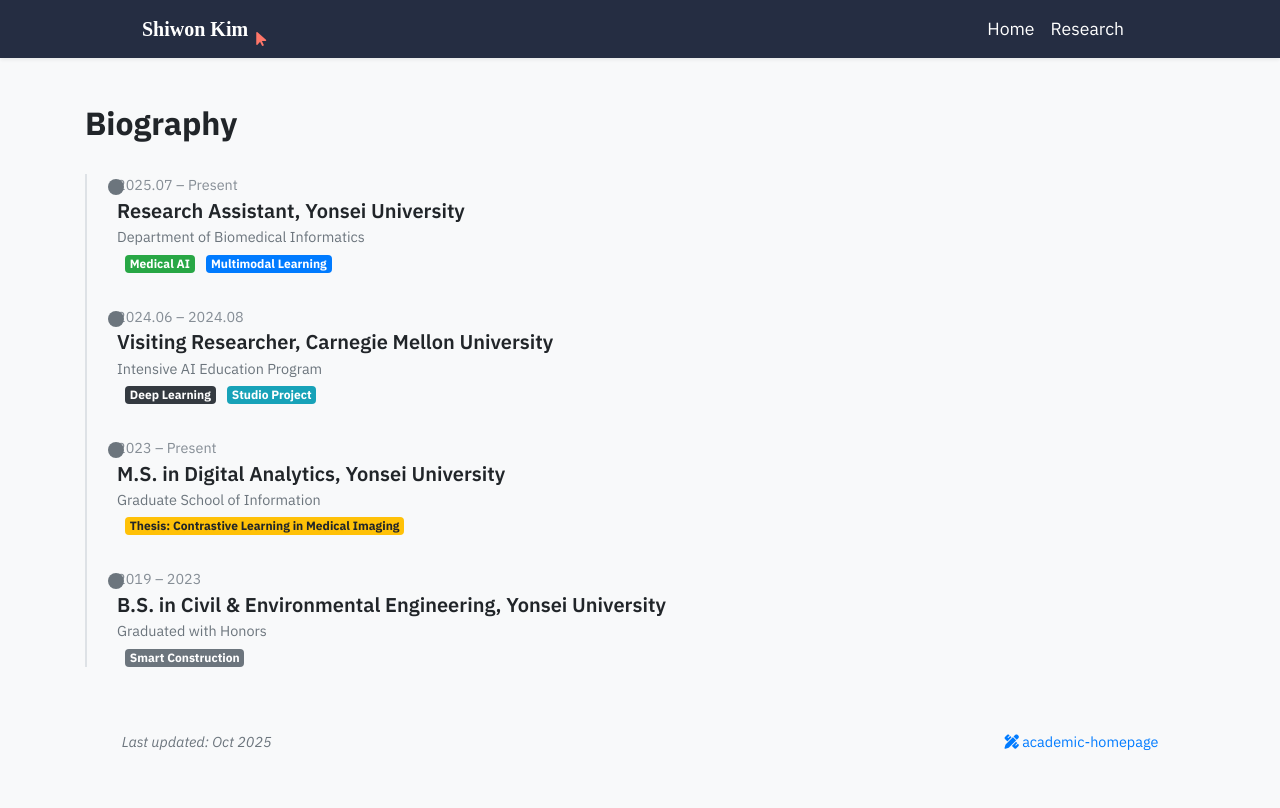
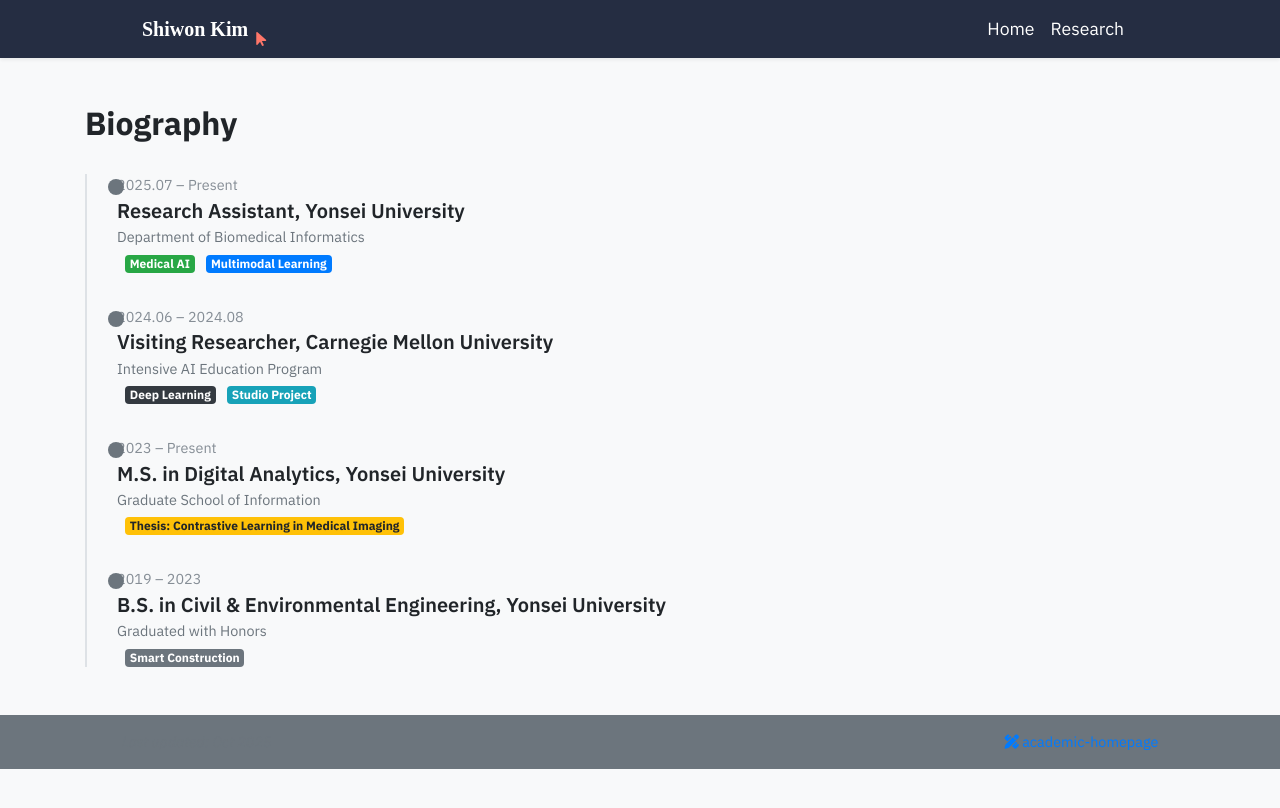
Before and after one commit to shiwonkim/shiwonkim.github.io, a Jekyll site: the page built from bio.html, in a window 1280 px wide. Shown: the top 808 px of the page. Built offline with Jekyll 4.4.1, drawn with Linux system fonts in a browser that asks for light colours; nearby versions of some CDN libraries; some web fonts are replaced; a style sheet for code colours, icons or effects is not loaded.

Commit message:
edit profile

```diff
--- a/_includes/footer.html
+++ b/_includes/footer.html
@@ -1,4 +1,4 @@
-<footer class="footer mt-5">
+<footer class="footer mt-5 bg-secondary">
   <div class="{% if page.container_class %}{{ page.container_class }}{% else %}container-fluid{% endif %}">
     <div class="row justify-content-center">
       <div class="col-12 col-lg-10">
```
